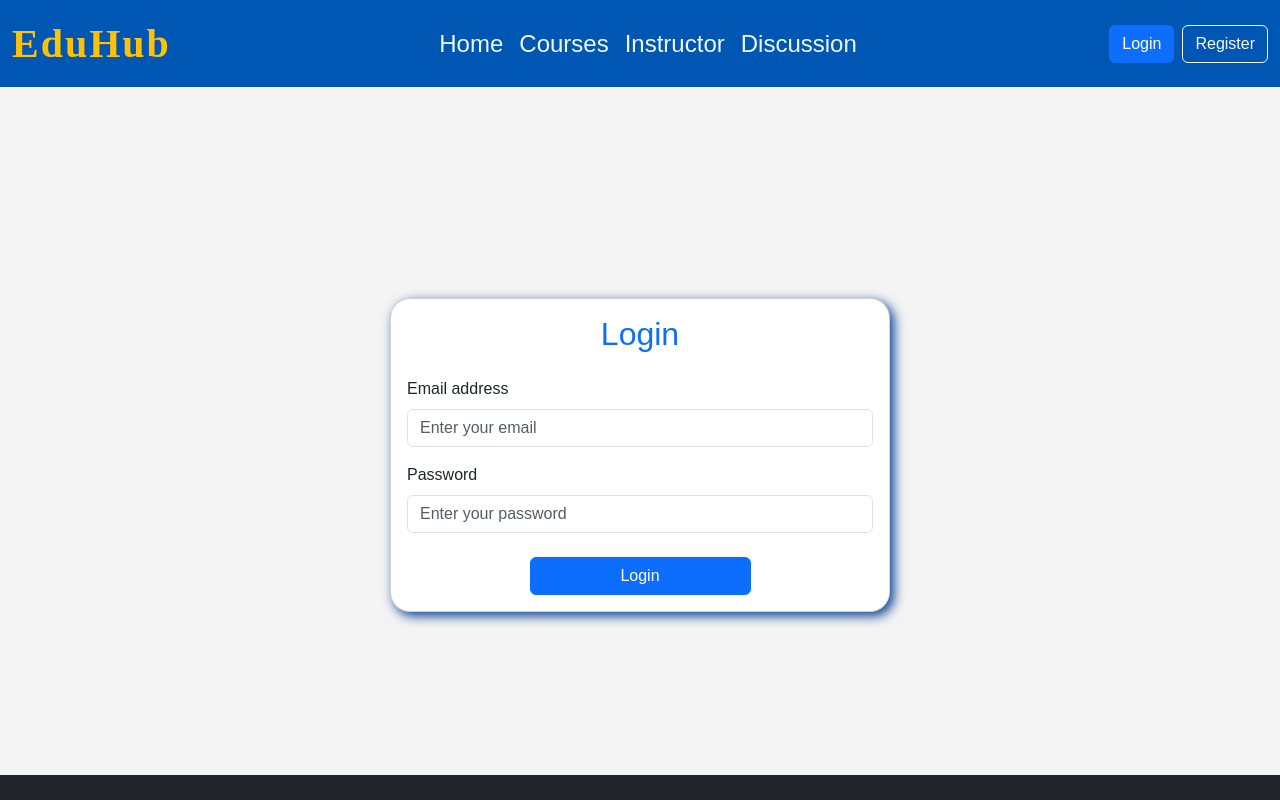
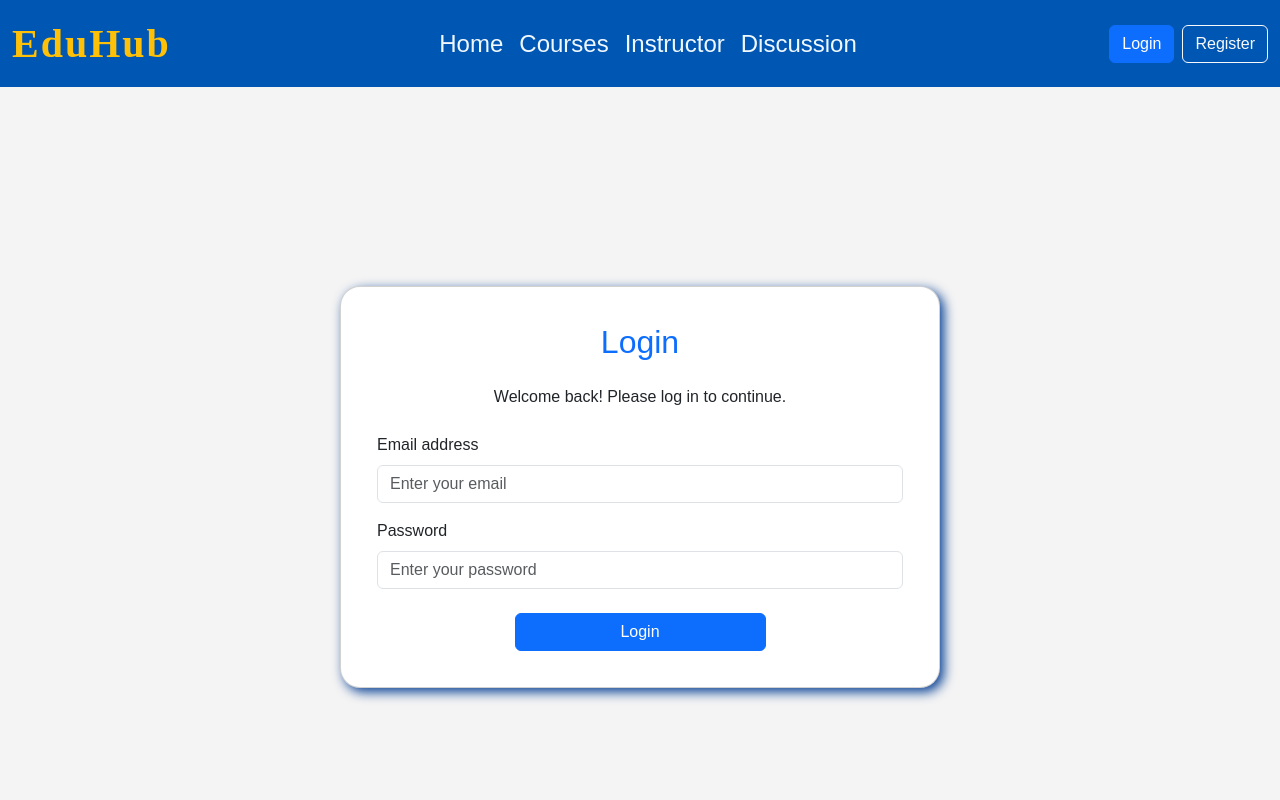
Before and after one commit to shubGupta10/EduHUB, a React (Create React App) app: page /login in a window 1280 px wide. Shown: the top 800 px of the page. Built offline with nearby package versions, Linux system fonts and the light colour scheme; no server answers; the database is empty.

Commit message:
Fixed UI issues in Login and Register

```diff
--- a/src/Pages/Login.jsx
+++ b/src/Pages/Login.jsx
@@ -25,7 +25,7 @@ const Login = () => {
       navigate(`/dashboard/${courseId}/${courseName}`);
       setTimeout(() => {
         window.location.reload();
-    }, 50);
+      }, 50);
     } catch (error) {
       console.error("Error Occurred", error);
       toast.error("Error occurred. Please try again!");
@@ -33,7 +33,7 @@ const Login = () => {
     setIsLoading(false);
   };
 
-  const SigninWithGoogle = async () => {
+  // const SigninWithGoogle = async () => {
     // try {
     //   const result = await firebase.registerWithGoogle();
     //   navigate("/");
@@ -41,15 +41,16 @@ const Login = () => {
     // } catch (error) {
     //   console.error("Here is your error", error);
     // }
-  }
+  // }
 
   return (
     <div>
       {isLoading && <Loader />}
-      <Container className="d-flex mt-5 justify-content-center align-items-center" style={{ minHeight: '80vh' }}>
-        <Card style={{ width: '100%', maxWidth: '500px' , borderRadius: "20px" }}>
+      <Container className="d-flex  justify-content-center align-items-center" style={{ minHeight: '100vh' }}>
+        <Card style={{ width: '100%', maxWidth: '600px', height: 'auto', borderRadius: '20px', padding: '20px' }}>
           <Card.Body>
             <h2 className="text-center text-primary mb-4">Login</h2>
+            <p className="text-center mb-4">Welcome back! Please log in to continue.</p>
             <Form onSubmit={handleLoginForm}>
               <Form.Group controlId="formEmail">
                 <Form.Label>Email address</Form.Label>
--- a/src/Pages/Register.jsx
+++ b/src/Pages/Register.jsx
@@ -58,17 +58,17 @@ const Register = () => {
         setIsLoading(false);
     };
 
-    const handleGoogleRegister = async () => {
+    // const handleGoogleRegister = async () => {
         // const GoogleLoggedInUser = await firebase.registerWithGoogle();
         // console.log(GoogleLoggedInUser);
         // navigate("/login")
-    };
+    // };
 
     return (
         <div>
             {isLoading && <Loader />}
-            <Container className="d-flex mt-5 justify-content-center align-items-center" style={{ minHeight: '80vh' }}>
-                <Card className='card' style={{ width: '100%', maxWidth: '500px', borderRadius: "20px" }}>
+            <Container className="d-flex mt-2 justify-content-center align-items-center" style={{ minHeight: '100vh' }}>
+                <Card style={{ width: '100%', maxWidth: '600px', borderRadius: '20px', padding: '20px' }}>
                     <Card.Body>
                         <h2 className="text-center text-primary mb-4">Register</h2>
                         <Form onSubmit={handleRegisterForm}>
@@ -96,19 +96,19 @@ const Register = () => {
                                 <Form.Label>Confirm Password</Form.Label>
                                 <Form.Control onChange={(e) => setConfirmPass(e.target.value)} type="password" value={confirmPass} placeholder="Confirm your password" required />
                             </Form.Group>
-                            <Form.Group controlId="formUserdp" className='mt-3'>
+                            <Form.Group controlId="formUserdp" className="mt-3">
                                 <Form.Label>Upload your Image</Form.Label>
                                 <Form.Control
                                     onChange={(e) => setDp(e.target.files[0])}
-                                    type='file'
-                                    accept='image/*'
+                                    type="file"
+                                    accept="image/*"
                                 />
                             </Form.Group>
-                            <Button variant="primary" type="submit" className="w-100 mt-4 btn-color">
+                            <Button variant="primary" type="submit" className="w-100 mt-4">
                                 Register
                             </Button>
-                            {/* <p className='text-center mt-2 fs-4 fw-bold'>OR</p>
-                            <Button variant="primary" type="button" className="w-100 btn-color" onClick={handleGoogleRegister}>
+                            {/* <p className="text-center mt-2 fs-4 fw-bold">OR</p>
+                            <Button variant="primary" type="button" className="w-100" onClick={handleGoogleRegister}>
                                 Register with Google
                             </Button> */}
                         </Form>
```
